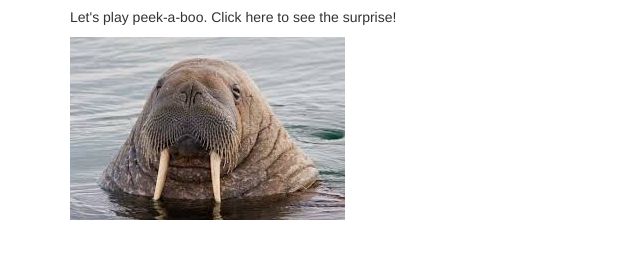
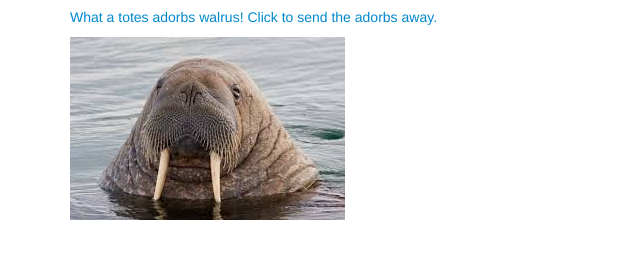
Before and after one commit to Gingerbolt/peek, a plain HTML site: page index.html in a window 1280 px wide. Both pictures are taken after a click on the element "Let's play peek-a-boo. Click here to see the surprise!". Shown: the part 63-322 px from the top of the page, without its empty margins (0-640 px from the left). Drawn offline with Linux system fonts and the light colour scheme.

Commit message:
change text and add toggle feature to img

```diff
--- a/css/styles.css
+++ b/css/styles.css
@@ -1,3 +1,11 @@
-img {
+.walrus-showing {
   display: none;
 }
+p {
+  cursor: pointer;
+  color: #0088cc;
+}
+
+p:hover {
+  text-decoration: underline;
+}
--- a/index.html
+++ b/index.html
@@ -10,10 +10,15 @@
   <body>
     <div class="container">
       <h1>Peek-a-boo</h1>
-
-      <p>Let's play peek-a-boo. Click here to see the surprise!</p>
-
-      <img src="img/walrus.jpg">
-    </div>
+      <div class="walrus-hidden">
+        <p>Let's play peek-a-boo. Click here to see the surprise!</p>
+      </div>
+        <div class="walrus-showing">
+          <p>
+          What a totes adorbs walrus! Click to send the adorbs away.
+          </p>
+          <img src="img/walrus.jpg">
+        </div>
+      </div>
   </body>
 </html>
--- a/js/scripts.js
+++ b/js/scripts.js
@@ -1,5 +1,6 @@
 $(document).ready(function() {
   $("p").click(function() {
-    $("img").show();
-  })
-})
+    $(".walrus-showing").toggle();
+    $(".walrus-hidden").toggle();
+  });
+});
```
